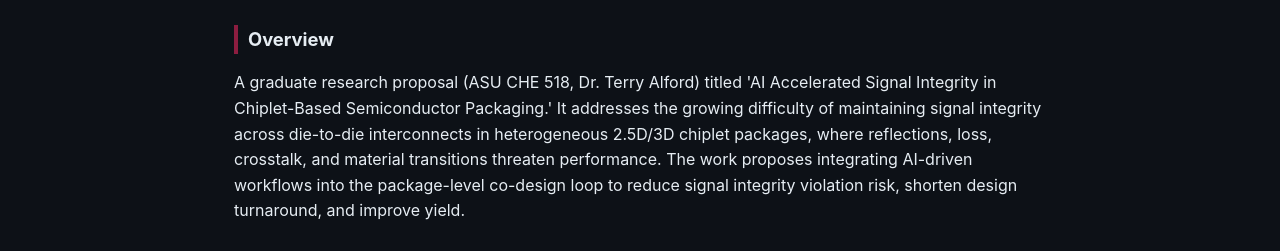
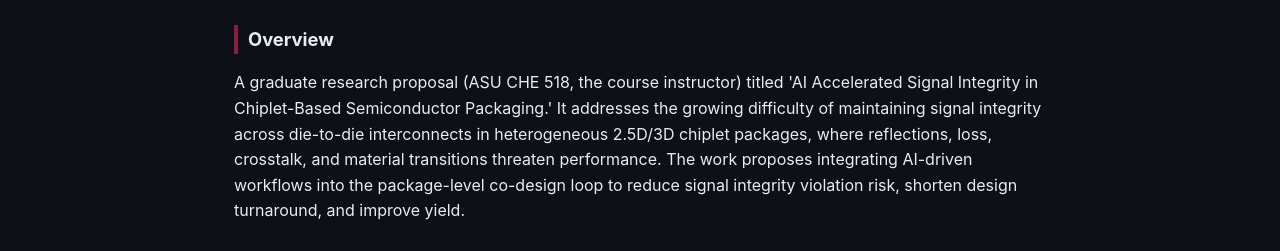
Before and after one commit to selsaady1/semiconductor-packaging-research, a plain HTML site: page index.html in a window 1280 px wide. Shown: the part 260-511 px from the top of the page. Drawn offline with Linux system fonts and the light colour scheme.

Commit message:
Redact third-party names from public docs

```diff
--- a/index.html
+++ b/index.html
@@ -23,7 +23,7 @@ footer{color:var(--mut);font-size:.82rem;border-top:1px solid var(--bd);margin-t
 <div class="hero"><span class="cat">Semiconductors</span><h1>Semiconductor Packaging Research</h1>
 <p class="tag">Research proposal: using AI to accelerate signal integrity in chiplet packaging</p></div>
 <div class="wrap">
-<h2>Overview</h2><p>A graduate research proposal (ASU CHE 518, Dr. Terry Alford) titled &#x27;AI Accelerated Signal Integrity in Chiplet-Based Semiconductor Packaging.&#x27; It addresses the growing difficulty of maintaining signal integrity across die-to-die interconnects in heterogeneous 2.5D/3D chiplet packages, where reflections, loss, crosstalk, and material transitions threaten performance. The work proposes integrating AI-driven workflows into the package-level co-design loop to reduce signal integrity violation risk, shorten design turnaround, and improve yield.</p>
+<h2>Overview</h2><p>A graduate research proposal (ASU CHE 518, the course instructor) titled &#x27;AI Accelerated Signal Integrity in Chiplet-Based Semiconductor Packaging.&#x27; It addresses the growing difficulty of maintaining signal integrity across die-to-die interconnects in heterogeneous 2.5D/3D chiplet packages, where reflections, loss, crosstalk, and material transitions threaten performance. The work proposes integrating AI-driven workflows into the package-level co-design loop to reduce signal integrity violation risk, shorten design turnaround, and improve yield.</p>
 <h2>Key Achievements</h2><ul><li>Authored a structured ~15-slide research proposal with a ~90-word abstract framing AI-accelerated signal integrity (SI) for 2.5D/3D chiplet packaging</li><li>Proposed an AI-driven SI workflow combining machine-learning surrogate modeling, design-of-experiments (DOE) parameter exploration, and neural-accelerated simulation as an alternative to full EM simulation</li><li>Identified concrete SI failure mechanisms in chiplet packages (reflections, loss, crosstalk, interposer/TSV effects) and mapped DOE variables across geometry, interconnect pitch, and materials</li><li>Wrote detailed peer-review responses defending the approach, proposing federated learning, physics-based synthetic data, and a UCIe-standardized AI training dataset format to overcome SI data scarcity across multi-vendor chiplet ecosystems</li><li>Grounded the proposal in current industry sources (SemiEngineering, Keysight application notes, UCIe Consortium, Open Compute Project)</li></ul>
 <h2>Approach</h2><p>The project is a literature-based research proposal and presentation rather than an implemented system. It surveys chiplet architectures, 2.5D/3D packaging, and SI fundamentals, then lays out a proposed AI-in-the-loop co-design pipeline: ML-based SI metric prediction, DOE-driven parameter-space exploration, and surrogate models trained on EM simulation data to replace slow full-wave simulation. A hypothetical chiplet interconnect channel is used as the case-study vehicle, and the peer-question responses extend the method to 3D-IC/HBM stacking, SiP, process control, and automated visual inspection.</p>
 <h2>Tools &amp; Technologies</h2><div class="chips"><span class="chip">Microsoft Word (report deliverables)</span><span class="chip">Machine learning / neural surrogate modeling (proposed)</span><span class="chip">Design of Experiments (DOE)</span><span class="chip">Electromagnetic (EM) simulation (referenced)</span><span class="chip">UCIe / chiplet packaging domain references</span></div>
```
Also changed, not shown: 1 other file.
